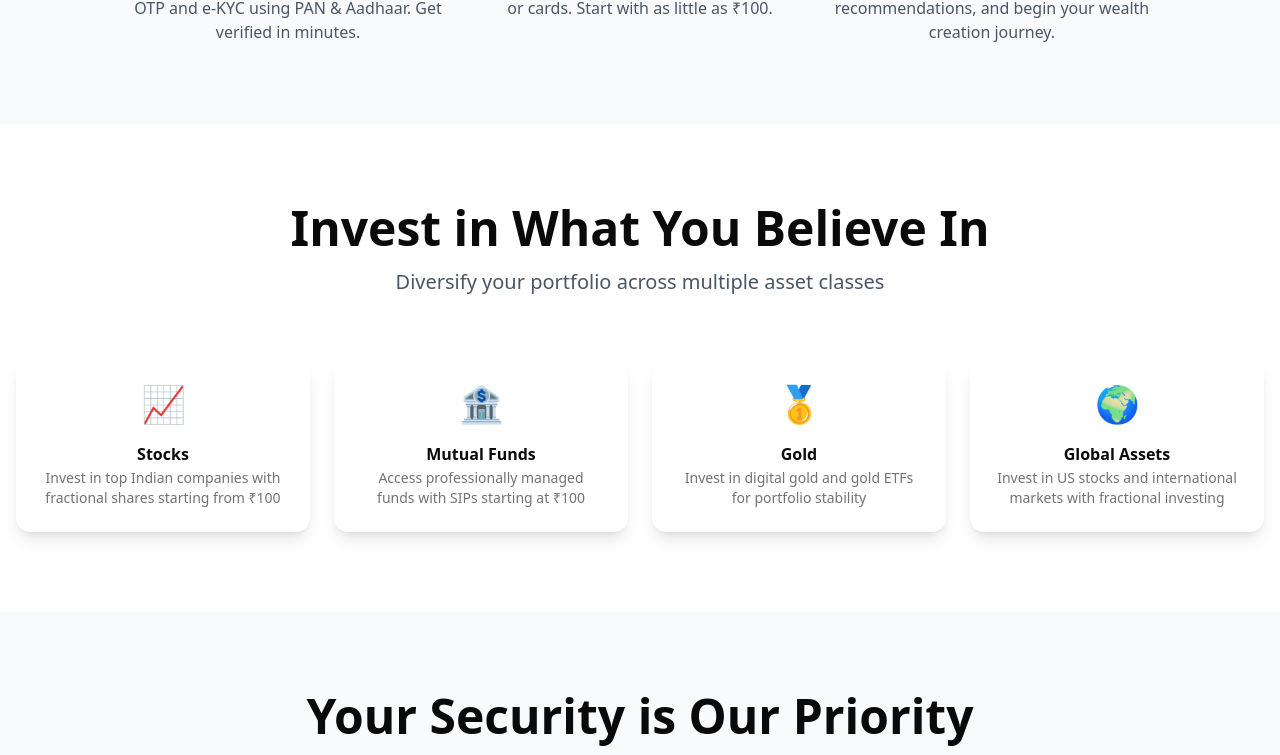
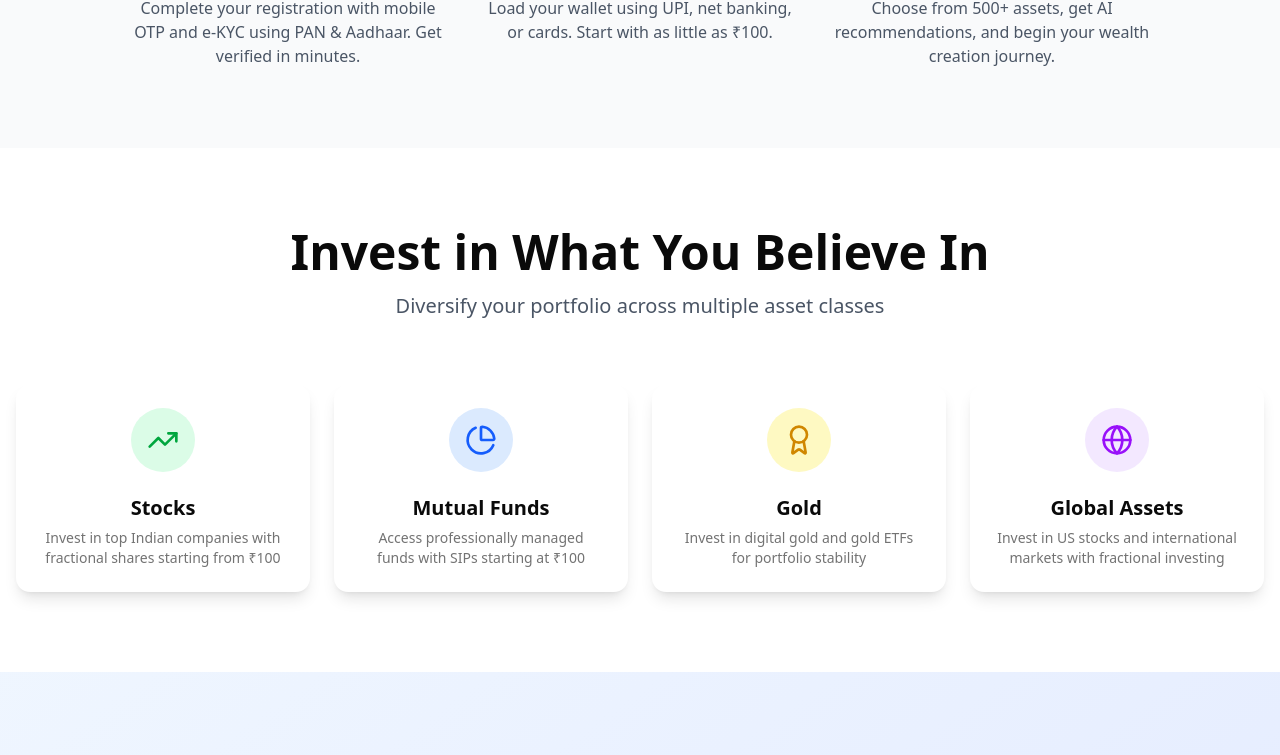
Before and after one commit to jitenkr2030/INR100-APP, a Next.js app: page / in a window 1280 px wide. Shown: the part 2000-2755 px from the top of the page. Built offline with nearby package versions, Linux system fonts and the light colour scheme.

Commit message:
Refactor landing page - remove alert() calls and improve code quality

```diff
--- a/src/app/page.tsx
+++ b/src/app/page.tsx
@@ -5,10 +5,37 @@ import { Button } from "@/components/ui/button";
 import { Card, CardContent, CardDescription, CardHeader, CardTitle } from "@/components/ui/card";
 import { Badge } from "@/components/ui/badge";
 import { MainLayout } from "@/components/layout/main-layout";
-import { ArrowRight, TrendingUp, Shield, Users, Award, Smartphone, BarChart3, Target, Gift, Star } from "lucide-react";
+import {
+  ArrowRight,
+  TrendingUp,
+  Shield,
+  Users,
+  Award,
+  Smartphone,
+  BarChart3,
+  Target,
+  Gift,
+  Star,
+  Zap,
+  Globe,
+  Lock,
+  CreditCard,
+  PieChart,
+  TrendingDown
+} from "lucide-react";
 
 export default function Home() {
   const router = useRouter();
+
+  const handleMobileAppClick = () => {
+    // In production, this would redirect to app stores or show a modal
+    router.push('/mobile-app');
+  };
+
+  const handleDownloadApp = () => {
+    // In production, this would show download options or redirect to stores
+    router.push('/download-app');
+  };
 
   return (
     <MainLayout>
@@ -48,18 +75,22 @@ export default function Home() {
               <div className="text-center">
                 <div className="text-3xl font-bold text-green-600">10L+</div>
                 <div className="text-gray-600">Happy Investors</div>
+                <div className="text-sm text-gray-500 mt-1">Trust our platform</div>
               </div>
               <div className="text-center">
                 <div className="text-3xl font-bold text-blue-600">₹100</div>
                 <div className="text-gray-600">Minimum Investment</div>
+                <div className="text-sm text-gray-500 mt-1">Start small, grow big</div>
               </div>
               <div className="text-center">
                 <div className="text-3xl font-bold text-purple-600">500+</div>
                 <div className="text-gray-600">Investment Options</div>
+                <div className="text-sm text-gray-500 mt-1">Diverse portfolio</div>
               </div>
               <div className="text-center">
                 <div className="text-3xl font-bold text-orange-600">24/7</div>
                 <div className="text-gray-600">AI Support</div>
+                <div className="text-sm text-gray-500 mt-1">Always available</div>
               </div>
             </div>
           </div>
@@ -153,9 +184,7 @@ export default function Home() {
 
               <Card
                 className="border-0 shadow-lg hover:shadow-xl transition-shadow cursor-pointer"
-                onClick={() => {
-                  alert('Mobile app coming soon!');
-                }}
+                onClick={handleMobileAppClick}
               >
                 <CardHeader>
                   <div className="w-12 h-12 bg-indigo-100 rounded-lg flex items-center justify-center mb-4">
@@ -227,12 +256,14 @@ export default function Home() {
 
             <div className="grid md:grid-cols-2 lg:grid-cols-4 gap-6">
               <Card
-                className="text-center border-0 shadow-lg hover:shadow-xl transition-shadow cursor-pointer"
+                className="text-center border-0 shadow-lg hover:shadow-xl transition-all duration-300 cursor-pointer transform hover:-translate-y-1"
                 onClick={() => router.push('/invest?category=stocks')}
               >
                 <CardHeader>
-                  <div className="text-4xl mb-4">📈</div>
-                  <CardTitle>Stocks</CardTitle>
+                  <div className="w-16 h-16 bg-green-100 rounded-full flex items-center justify-center mx-auto mb-4">
+                    <TrendingUp className="h-8 w-8 text-green-600" />
+                  </div>
+                  <CardTitle className="text-xl">Stocks</CardTitle>
                   <CardDescription>
                     Invest in top Indian companies with fractional shares starting from ₹100
                   </CardDescription>
@@ -240,12 +271,14 @@ export default function Home() {
               </Card>
 
               <Card
-                className="text-center border-0 shadow-lg hover:shadow-xl transition-shadow cursor-pointer"
+                className="text-center border-0 shadow-lg hover:shadow-xl transition-all duration-300 cursor-pointer transform hover:-translate-y-1"
                 onClick={() => router.push('/invest?category=mutual-funds')}
               >
                 <CardHeader>
-                  <div className="text-4xl mb-4">🏦</div>
-                  <CardTitle>Mutual Funds</CardTitle>
+                  <div className="w-16 h-16 bg-blue-100 rounded-full flex items-center justify-center mx-auto mb-4">
+                    <PieChart className="h-8 w-8 text-blue-600" />
+                  </div>
+                  <CardTitle className="text-xl">Mutual Funds</CardTitle>
                   <CardDescription>
                     Access professionally managed funds with SIPs starting at ₹100
                   </CardDescription>
@@ -253,12 +286,14 @@ export default function Home() {
               </Card>
 
               <Card
-                className="text-center border-0 shadow-lg hover:shadow-xl transition-shadow cursor-pointer"
+                className="text-center border-0 shadow-lg hover:shadow-xl transition-all duration-300 cursor-pointer transform hover:-translate-y-1"
                 onClick={() => router.push('/invest?category=gold')}
               >
                 <CardHeader>
-                  <div className="text-4xl mb-4">🥇</div>
-                  <CardTitle>Gold</CardTitle>
+                  <div className="w-16 h-16 bg-yellow-100 rounded-full flex items-center justify-center mx-auto mb-4">
+                    <Award className="h-8 w-8 text-yellow-600" />
+                  </div>
+                  <CardTitle className="text-xl">Gold</CardTitle>
                   <CardDescription>
                     Invest in digital gold and gold ETFs for portfolio stability
                   </CardDescription>
@@ -266,17 +301,93 @@ export default function Home() {
               </Card>
 
               <Card
-                className="text-center border-0 shadow-lg hover:shadow-xl transition-shadow cursor-pointer"
+                className="text-center border-0 shadow-lg hover:shadow-xl transition-all duration-300 cursor-pointer transform hover:-translate-y-1"
                 onClick={() => router.push('/invest?category=global')}
               >
                 <CardHeader>
-                  <div className="text-4xl mb-4">🌍</div>
-                  <CardTitle>Global Assets</CardTitle>
+                  <div className="w-16 h-16 bg-purple-100 rounded-full flex items-center justify-center mx-auto mb-4">
+                    <Globe className="h-8 w-8 text-purple-600" />
+                  </div>
+                  <CardTitle className="text-xl">Global Assets</CardTitle>
                   <CardDescription>
                     Invest in US stocks and international markets with fractional investing
                   </CardDescription>
                 </CardHeader>
               </Card>
+            </div>
+          </div>
+        </section>
+
+        {/* Trust & Security Section */}
+        <section id="trust" className="py-20 bg-gradient-to-br from-blue-50 to-indigo-100">
+          <div className="container mx-auto px-4">
+            <div className="text-center mb-16">
+              <h2 className="text-4xl md:text-5xl font-bold mb-4">Trusted by Millions</h2>
+              <p className="text-xl text-gray-600 max-w-3xl mx-auto">
+                Join the fastest-growing investment platform in India
+              </p>
+            </div>
+
+            <div className="grid md:grid-cols-3 gap-8 max-w-5xl mx-auto mb-16">
+              <div className="text-center">
+                <div className="w-20 h-20 bg-green-500 rounded-full flex items-center justify-center mx-auto mb-6">
+                  <Lock className="h-10 w-10 text-white" />
+                </div>
+                <h3 className="text-2xl font-bold mb-4">Bank-Grade Security</h3>
+                <p className="text-gray-600">
+                  Your money and data are protected with the highest security standards
+                </p>
+              </div>
+
+              <div className="text-center">
+                <div className="w-20 h-20 bg-blue-500 rounded-full flex items-center justify-center mx-auto mb-6">
+                  <Zap className="h-10 w-10 text-white" />
+                </div>
+                <h3 className="text-2xl font-bold mb-4">Instant Processing</h3>
+                <p className="text-gray-600">
+                  Buy and sell orders executed in seconds, not minutes
+                </p>
+              </div>
+
+              <div className="text-center">
+                <div className="w-20 h-20 bg-purple-500 rounded-full flex items-center justify-center mx-auto mb-6">
+                  <CreditCard className="h-10 w-10 text-white" />
+                </div>
+                <h3 className="text-2xl font-bold mb-4">Zero Commission</h3>
+                <p className="text-gray-600">
+                  No hidden charges on investments, transparent pricing
+                </p>
+              </div>
+            </div>
+
+            <div className="bg-white rounded-2xl shadow-xl p-8 max-w-4xl mx-auto">
+              <div className="text-center mb-8">
+                <h3 className="text-2xl font-bold mb-4">What Our Users Say</h3>
+              </div>
+              <div className="grid md:grid-cols-2 gap-8">
+                <div className="bg-gray-50 rounded-xl p-6">
+                  <div className="flex items-center mb-4">
+                    {[...Array(5)].map((_, i) => (
+                      <Star key={i} className="h-5 w-5 text-yellow-400 fill-current" />
+                    ))}
+                  </div>
+                  <p className="text-gray-700 mb-4">
+                    "INR100 made investing so simple. I started with just ₹100 and now have a diversified portfolio!"
+                  </p>
+                  <p className="font-semibold text-gray-900">- Priya Sharma, Mumbai</p>
+                </div>
+                <div className="bg-gray-50 rounded-xl p-6">
+                  <div className="flex items-center mb-4">
+                    {[...Array(5)].map((_, i) => (
+                      <Star key={i} className="h-5 w-5 text-yellow-400 fill-current" />
+                    ))}
+                  </div>
+                  <p className="text-gray-700 mb-4">
+                    "The AI recommendations helped me make better investment decisions. Highly recommended!"
+                  </p>
+                  <p className="font-semibold text-gray-900">- Rajesh Kumar, Bangalore</p>
+                </div>
+              </div>
             </div>
           </div>
         </section>
@@ -342,10 +453,7 @@ export default function Home() {
                 size="lg"
                 variant="outline"
                 className="text-lg px-8 py-4 border-white text-white hover:bg-white hover:text-green-600"
-                onClick={() => {
-                  // For demo purposes, we can show an alert or redirect to a download page
-                  alert('Mobile app download coming soon!');
-                }}
+                onClick={handleDownloadApp}
               >
                 Download App
               </Button>
```
